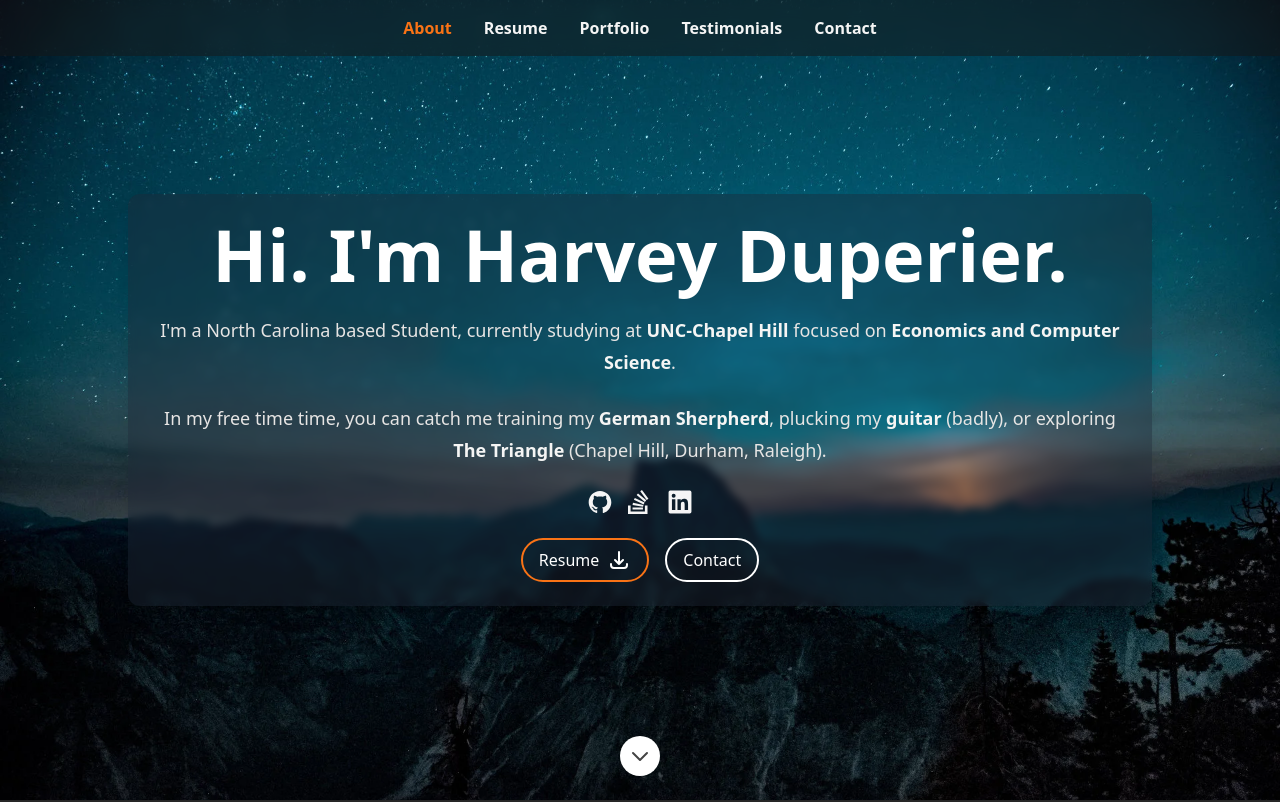
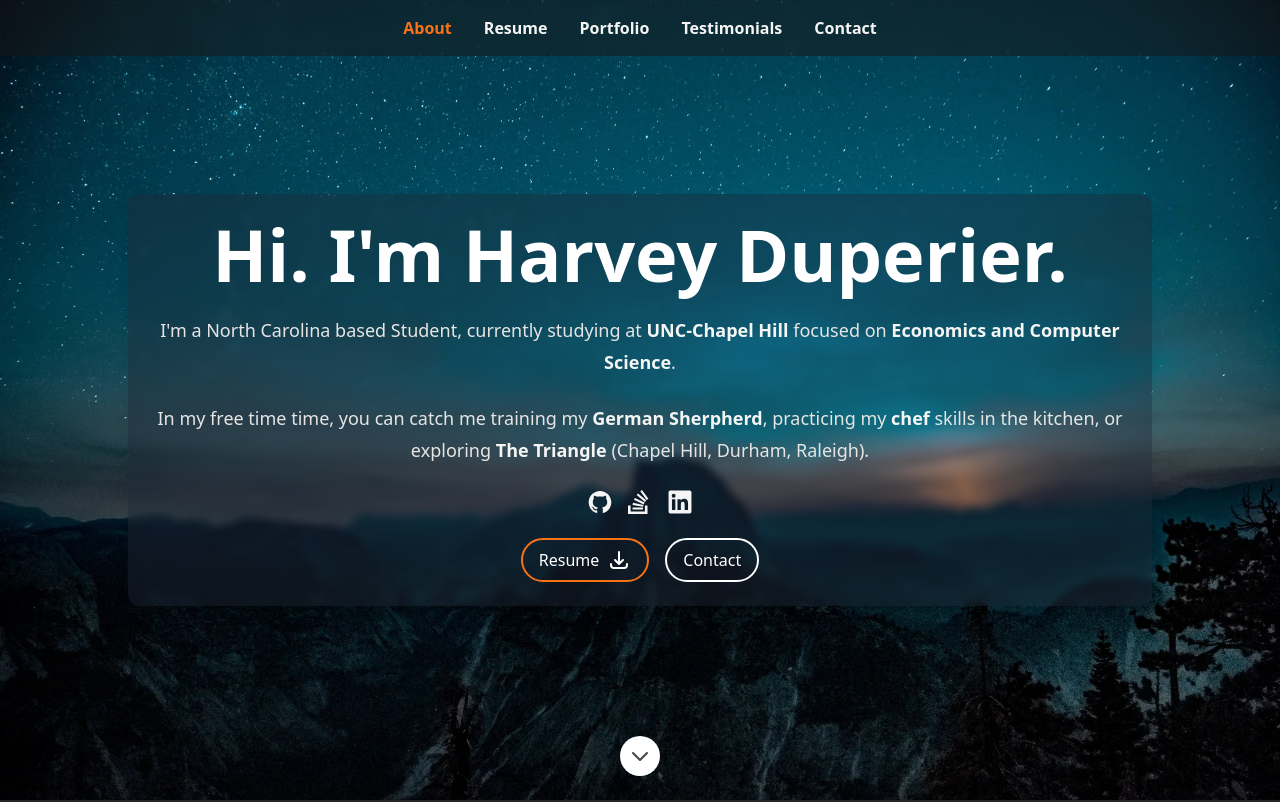
Before and after one commit to hduperier/hduperierweb, a Next.js app: page / in a window 1280 px wide. Shown: the top 802 px of the page. Built offline with nearby package versions, Linux system fonts and the light colour scheme.

Commit message:
updated about me

```diff
--- a/src/data/data.tsx
+++ b/src/data/data.tsx
@@ -76,7 +76,7 @@ export const heroData: Hero = {
       </p>
       <p className="prose-sm text-stone-200 sm:prose-base lg:prose-lg">
         In my free time time, you can catch me training my <strong className="text-stone-100">German Sherpherd</strong>,
-        plucking my <strong className="text-stone-100">guitar</strong> (badly), or exploring {' '}
+        practicing my <strong className="text-stone-100">chef</strong> skills in the kitchen, or exploring {' '}
         <strong className="text-stone-100">The Triangle</strong> (Chapel Hill, Durham, Raleigh).
       </p>
     </>
```
